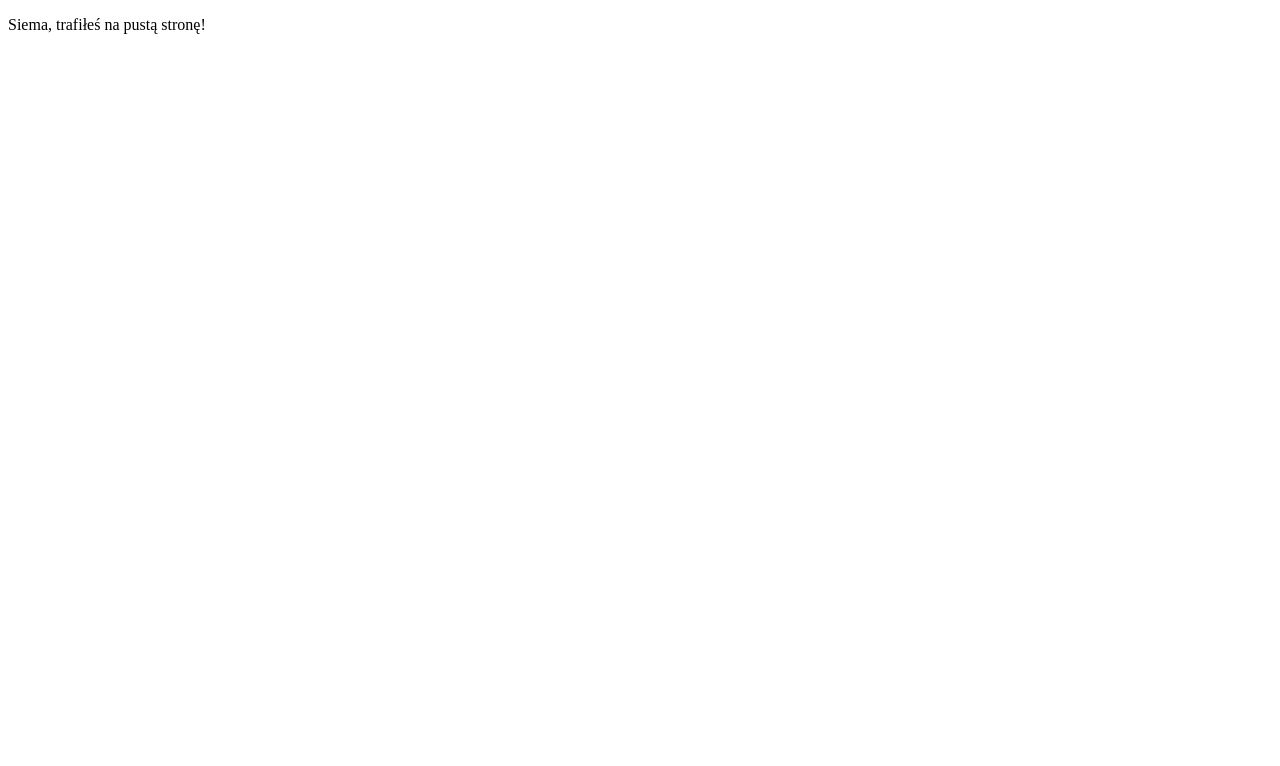
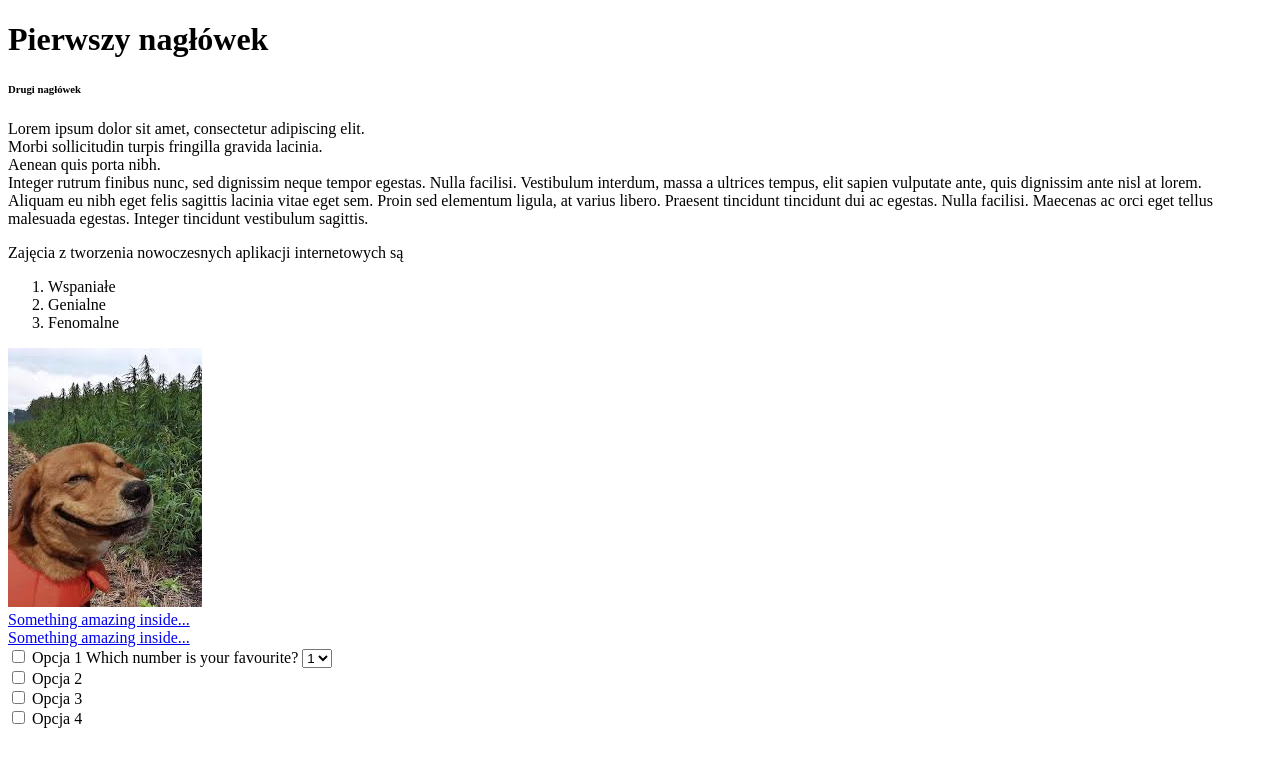
Before and after one commit to rybam/web2018_rybam, a plain HTML site: page index.html in a window 1280 px wide. Drawn offline with Linux system fonts and the light colour scheme.

Commit message:
Zmiany 18.11

```diff
--- a/index.html
+++ b/index.html
@@ -5,6 +5,70 @@
 		<title> Strona testowa </title>
 	</head>
 	<body>
-		<p> Siema, trafiłeś na pustą stronę! </p>
+
+		<h1> Pierwszy nagłówek </h1>
+		<h6> Drugi nagłówek</h6>
+		<p> Lorem ipsum dolor sit amet, consectetur adipiscing elit.<br>
+			Morbi sollicitudin turpis fringilla gravida lacinia.<br>
+			Aenean quis porta nibh.<br>
+			Integer rutrum finibus nunc, sed dignissim neque tempor egestas. Nulla facilisi. Vestibulum interdum, massa a ultrices tempus, elit sapien vulputate ante, quis dignissim ante nisl at lorem. <br>
+			Aliquam eu nibh eget felis sagittis lacinia vitae eget sem. Proin sed elementum ligula, at varius libero. Praesent tincidunt tincidunt dui ac egestas. Nulla facilisi. Maecenas ac orci eget tellus malesuada egestas. Integer tincidunt vestibulum sagittis.
+
+		</p>
+
+		<p>Zajęcia z tworzenia nowoczesnych aplikacji internetowych są </p>
+	<ol>
+		<li>Wspaniałe</li>
+		<li>Genialne</li>
+		<li>Fenomalne</li>
+	</ol>
+	<img src="zdj1.jpeg">
+		<br>
+	<a href="http://eelslap.com/">Something amazing inside...</a>
+		<br>
+		<a href="http://www.staggeringbeauty.com/">Something amazing inside...</a>
+		<br>
+	<div>
+		<label>
+		<input type="checkbox"
+			   name="opcja"
+			   value="Opcja1"
+		/> Opcja 1
+		</label>
+		<label>
+			Which number is your favourite?
+			<select>
+				<option value="1">1</option>
+				<option value="2">2</option>
+				<option value="3">3</option>
+				<option value="4">4</option>
+
+			</select>
+		</label>
+	</div>
+	<div>
+		<label>
+			<input type="checkbox"
+				   name="opcja"
+				   value="Opcja2"
+			/> Opcja 2
+		</label>
+	</div>
+		<div>
+			<label>
+			<input type="checkbox"
+				   name="opcja"
+				   value="Opcja3"
+			/> Opcja 3
+			</label>
+		</div>
+		<div>
+		<label>
+			<input type="checkbox"
+				   name="opcja"
+				   value="Opcja4"
+			/> Opcja 4
+		</label>
+		</div>
 	</body>
 </html>
```
Also changed, not shown: zdj1.jpeg (added).
